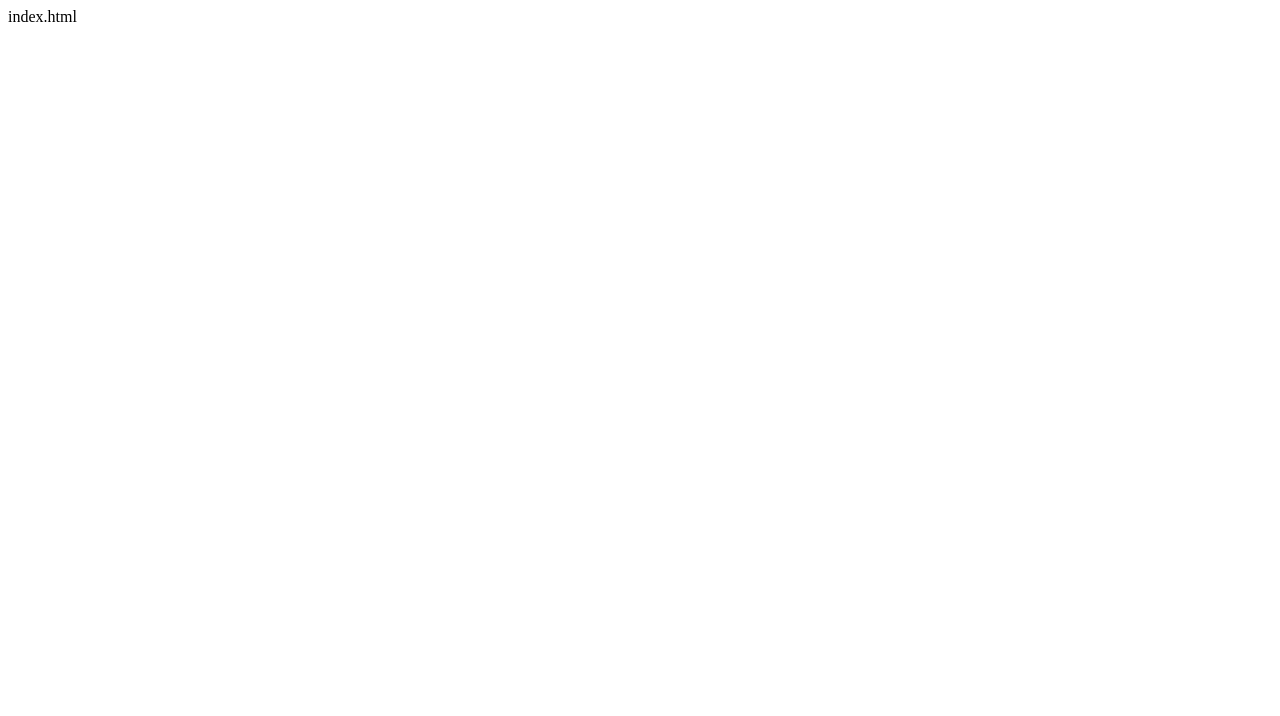
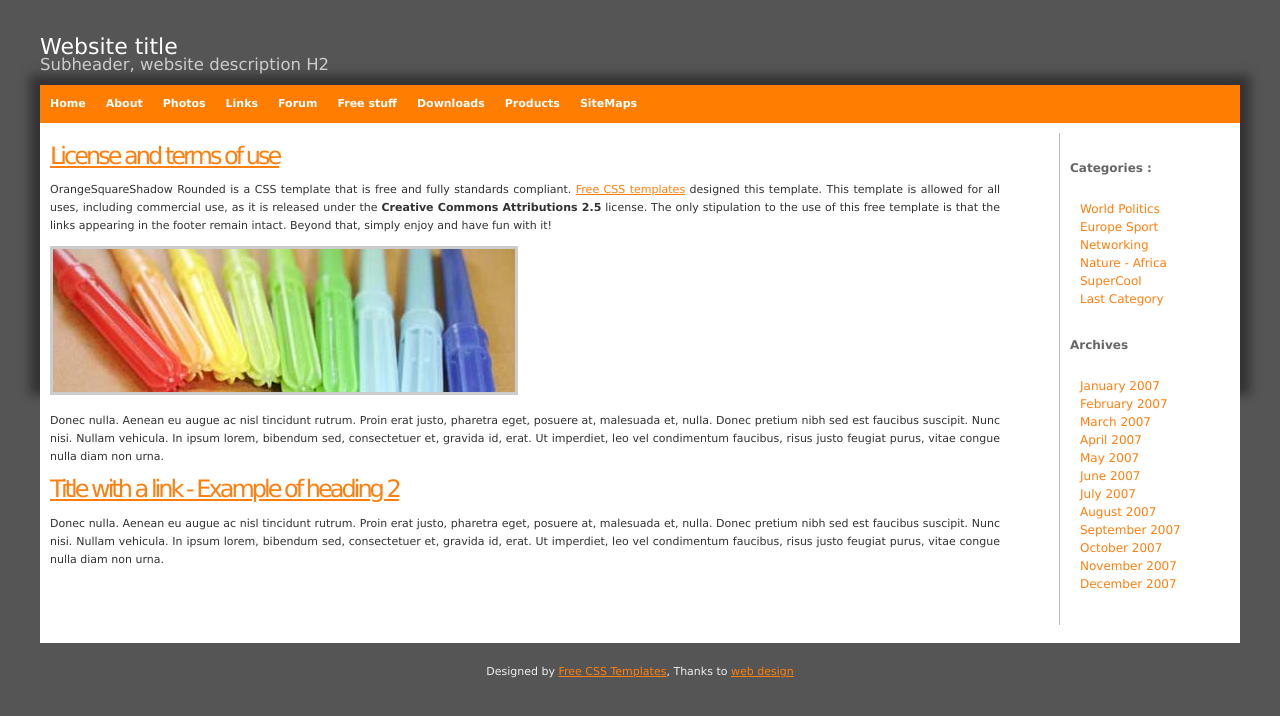
Before and after one commit to DDI-ESFOT/html-y-css-basico-Bernabeus, a plain HTML site: page index.html in a window 1280 px wide. Drawn offline with Linux system fonts and the light colour scheme.

Commit message:
Pagina hecha

```diff
--- /dev/null
+++ b/index.css
@@ -0,0 +1,109 @@
+body {
+    background-color: #555;
+    font-family: Verdana, Arial, Helvetica, sans-serif;
+    font-size: 11px;
+    line-height: 18px;
+    color: #333333;
+}
+
+a {
+    color: #FE7F0E;
+}
+
+.main-container {
+    width: 1200px;
+    margin: 0 auto;
+}
+
+header {
+    color: #fff;
+    padding-top: 30px;
+}
+
+header h1, header h2 {
+    margin: 0;
+    font-weight: normal;
+}
+
+header h2 {
+    color: #cccccc;
+}
+
+section {
+    height: 300px;
+    box-shadow: 0px 0px 10px 10px;
+}
+
+nav ul {
+    background-color: #ff7d00;
+    list-style: none;
+    margin: 0;
+    padding: 0;
+    display: flex;
+    align-items: center;
+}
+
+nav ul li {
+    display: flex;
+}
+
+nav ul li a {
+    color: #fff;
+    text-decoration: none;
+    font-weight: bold;
+    padding: 10px;
+}
+
+.content-wrapper {
+    background-color: #fff;
+    height: 500px;
+    padding: 10px 10px;
+}
+
+.left {
+    width: 950px;
+    float: left;
+    text-align: justify;
+}
+
+.left h2 a{
+    font-size: 24px;
+    letter-spacing: -3px;
+    font-weight: 100;
+    padding : 10px 0 15px 0;
+}
+
+.right {
+    width: 150px;
+    float: right;
+    padding: 10px;
+    border-left: 1px solid #bbb;
+    font-size: 12px;
+}
+
+.right ul {
+    list-style-type: none;
+    padding: 5px 10px 10px 10px;
+}
+
+.right h2 {
+    height: 30px;
+    font-size: 12px;
+    color: #666;
+    line-height: 30px;
+}
+
+.right a {
+    text-decoration: none
+}
+
+#bottom {
+    padding: 10px 0;
+}
+
+#footer {
+    text-align: center;
+    color: #eee;
+    font-size: 11px;
+    padding: 0 0 10px 0;
+}
--- a/index.html
+++ b/index.html
@@ -1 +1,126 @@
-index.html
+<!DOCTYPE html>
+<html lang="en">
+<head>
+    <title>Website title</title>
+    <link rel="stylesheet" href="index.css">
+</head>
+<body>
+    <div class="main-container">
+        <header>
+            <h1>Website title</h1>
+            <h2>Subheader, website description H2</h2>
+        </header>
+        <ul></ul>
+        <section>
+            <nav>
+                <ul>
+                    <li>
+                        <a href="">Home</a>
+                    </li>
+                    <li>
+                        <a href="">About</a>
+                    </li>
+                    <li>
+                        <a href="">Photos</a>
+                    </li>
+                    <li>
+                        <a href="">Links</a>
+                    </li>
+                    <li>
+                        <a href="">Forum</a>
+                    </li>
+                    <li>
+                        <a href="">Free stuff</a>
+                    </li>
+                    <li>
+                        <a href="">Downloads</a>
+                    </li>
+                    <li>
+                        <a href="">Products</a>
+                    </li>
+                    <li>
+                        <a href="">SiteMaps</a>
+                    </li>
+                </ul>
+            </nav>
+
+            <div class="content-wrapper">
+                <div class="left">
+                    <h2><a href="">License and terms of use</a></h2>
+                    <p>
+                        OrangeSquareShadow Rounded is a CSS template
+                        that is free and fully standards compliant.
+                        <a href="">Free CSS templates</a> designed
+                        this template. This template is allowed for
+                        all uses, including commercial use, as it
+                        is released under the <strong>Creative Commons
+                        Attributions 2.5</strong> license. The only
+                        stipulation to the use of this free template
+                        is that the links appearing in the footer
+                        remain intact. Beyond that, simply enjoy
+                        and have fun with it!
+                    </p>
+                    <img src="images/pic.jpg" alt="Example pic" style="border: 3px solid #ccc;" />
+                    <p>
+                        Donec nulla. Aenean eu augue ac nisl
+                        tincidunt rutrum. Proin erat justo, pharetra
+                        eget, posuere at, malesuada et, nulla.
+                        Donec pretium nibh sed est faucibus suscipit.
+                        Nunc nisi. Nullam vehicula. In ipsum lorem,
+                        bibendum sed, consectetuer et, gravida id,
+                        erat. Ut imperdiet, leo vel condimentum
+                        faucibus, risus justo feugiat purus, vitae
+                        congue nulla diam non urna.
+                    </p>
+                       <h2><a href="">Title with a link - Example of heading 2</a></h2>
+                    <p>
+                        Donec nulla. Aenean eu augue ac nisl tincidunt
+                        rutrum. Proin erat justo, pharetra eget, posuere
+                        at, malesuada et, nulla. Donec pretium nibh sed
+                        est faucibus suscipit. Nunc nisi. Nullam vehicula.
+                        In ipsum lorem, bibendum sed, consectetuer et,
+                        gravida id, erat. Ut imperdiet, leo vel condimentum
+                        faucibus, risus justo feugiat purus, vitae congue
+                        nulla diam non urna.
+                    </p>
+                </div>
+                <div class="right">
+
+                    <h2>Categories :</h2>
+                    <ul>
+                    <li><a href="#">World Politics</a></li>
+                    <li><a href="#">Europe Sport</a></li>
+                    <li><a href="#">Networking</a></li>
+                    <li><a href="#">Nature - Africa</a></li>
+                    <li><a href="#">SuperCool</a></li>
+                    <li><a href="#">Last Category</a></li>
+                    </ul>
+
+                    <h2>Archives</h2>
+                    <ul>
+                    <li><a href="#">January 2007</a></li>
+                    <li><a href="#">February 2007</a></li>
+                    <li><a href="#">March 2007</a></li>
+                    <li><a href="#">April 2007</a></li>
+                    <li><a href="#">May 2007</a></li>
+                    <li><a href="#">June 2007</a></li>
+                    <li><a href="#">July 2007</a></li>
+                    <li><a href="#">August 2007</a></li>
+                    <li><a href="#">September 2007</a></li>
+                    <li><a href="#">October 2007</a></li>
+                    <li><a href="#">November 2007</a></li>
+                    <li><a href="#">December 2007</a></li>
+                    </ul>
+
+            </div>
+            <div style="clear: both;"> </div>
+        </div>
+            <div id="bottom"> </div>
+            <div id="footer">
+                Designed by <a href="http://www.free-css-templates.com/">Free CSS Templates</a>, Thanks to <a href="http://www.openwebdesign.org/">web design</a>
+
+        </section>
+    </div>
+
+</body>
+</html>
```
